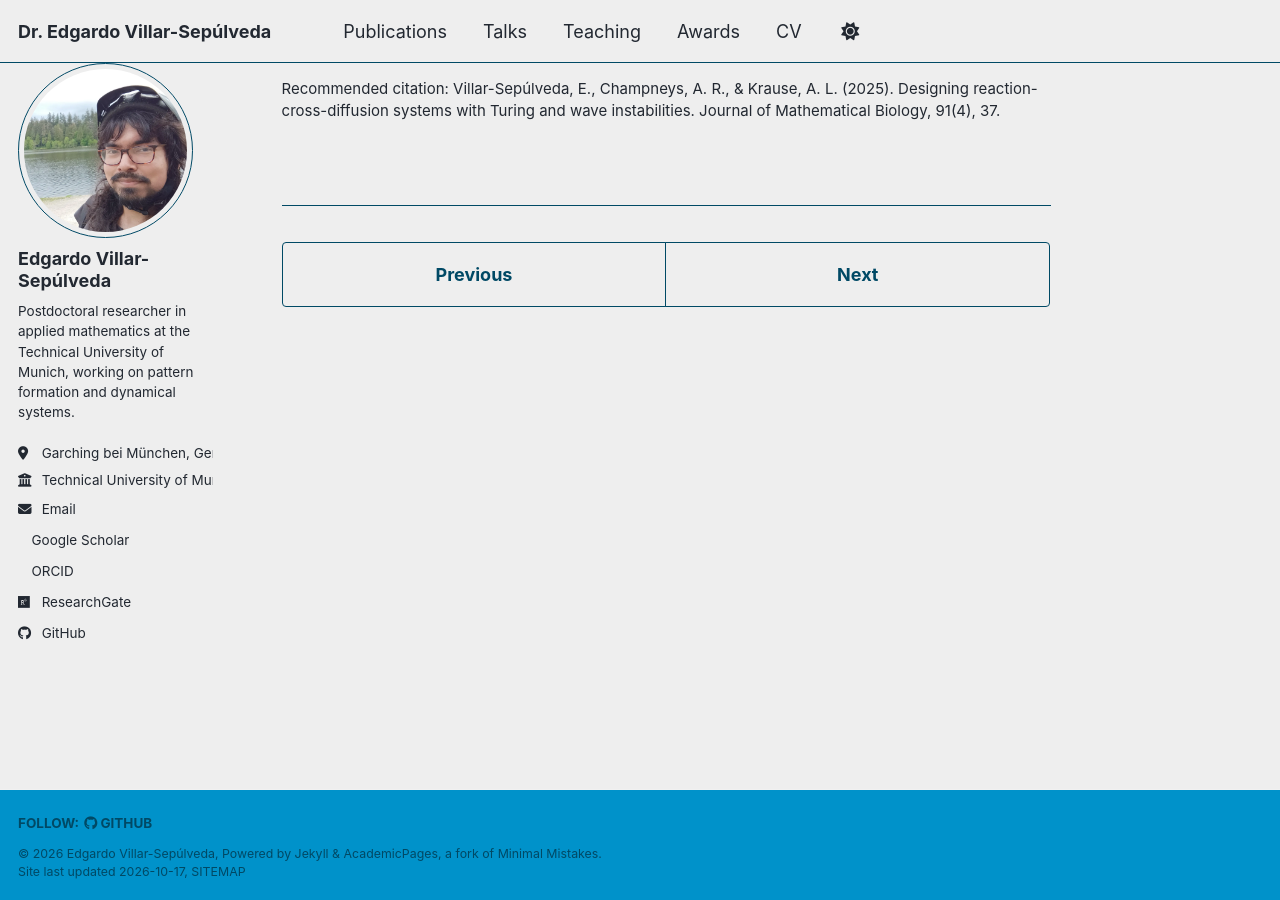
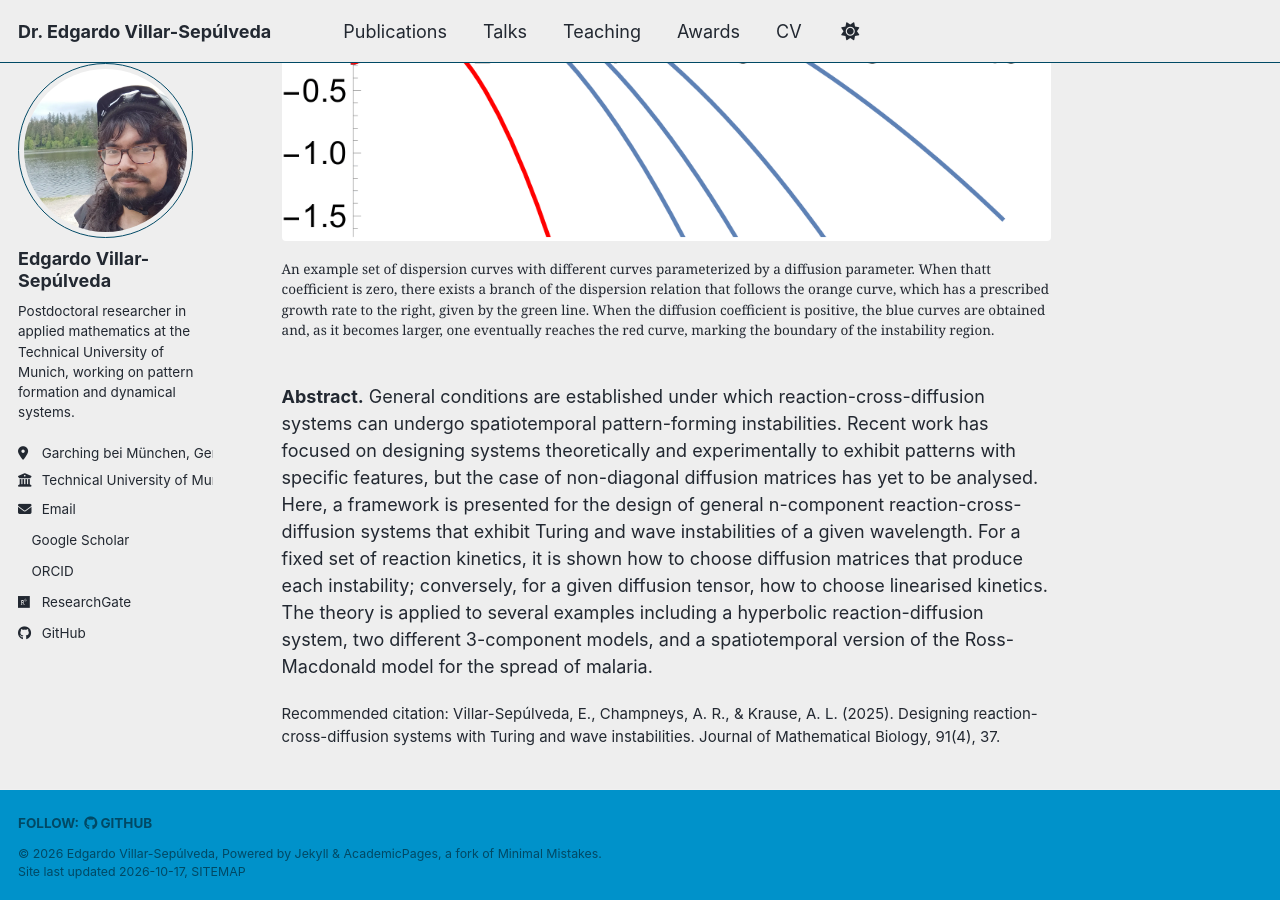
Before and after one commit to edgardeitor/edgardeitor.github.io, a Jekyll site: the page built from _publications/Crossditions.md, in a window 1280 px wide and 900 px high, scrolled down 567 px. Built offline with Jekyll 4.4.1, drawn with Linux system fonts in a browser that asks for light colours; a style sheet for code colours, icons or effects is not loaded.

Commit message:
Adding images

```diff
--- a/_publications/Crossditions.md
+++ b/_publications/Crossditions.md
@@ -12,4 +12,13 @@ paperurl: 'https://link.springer.com/article/10.1007/s00285-025-02274-1'
 preprinturl: 'https://arxiv.org/abs/2409.06860'
 citation: 'Villar-Sepúlveda, E., Champneys, A. R., & Krause, A. L. (2025). Designing reaction-cross-diffusion systems with Turing and wave instabilities. Journal of Mathematical Biology, 91(4), 37.'
 ---
+
+<figure>
+  <img
+    src="/images/publications/General-crossditions.png"
+    alt="An example set of dispersion curves with different curves parameterized by a small constant diffusion parameter."
+    style="width: 100%; height: auto;">
+  <figcaption>An example set of dispersion curves with different curves parameterized by a diffusion parameter. When thatt coefficient is zero, there exists a branch of the dispersion relation that follows the orange curve, which has a prescribed growth rate to the right, given by the green line. When the diffusion coefficient is positive, the blue curves are obtained and, as it becomes larger, one eventually reaches the red curve, marking the boundary of the instability region.</figcaption>
+</figure>
+
 **Abstract.** General conditions are established under which reaction-cross-diffusion systems can undergo spatiotemporal pattern-forming instabilities. Recent work has focused on designing systems theoretically and experimentally to exhibit patterns with specific features, but the case of non-diagonal diffusion matrices has yet to be analysed. Here, a framework is presented for the design of general n-component reaction-cross-diffusion systems that exhibit Turing and wave instabilities of a given wavelength. For a fixed set of reaction kinetics, it is shown how to choose diffusion matrices that produce each instability; conversely, for a given diffusion tensor, how to choose linearised kinetics. The theory is applied to several examples including a hyperbolic reaction-diffusion system, two different 3-component models, and a spatiotemporal version of the Ross-Macdonald model for the spread of malaria.
```
